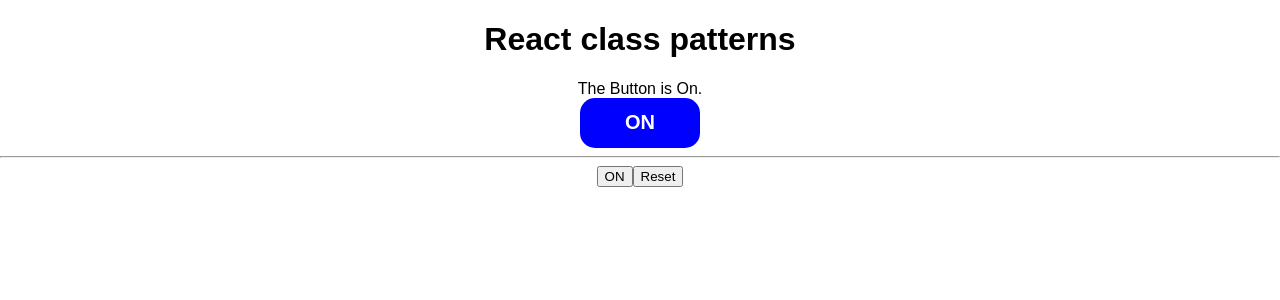
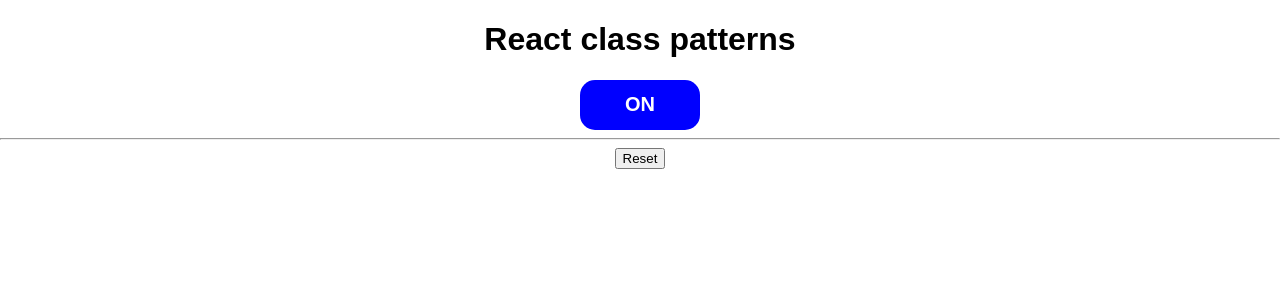
Before and after one commit to jayendra-sharan/react-class-patterns, a React (Create React App) app: page / in a window 1280 px wide. Shown: the top 300 px of the page. Built offline with nearby package versions, Linux system fonts and the light colour scheme.

Commit message:
state reducers

```diff
--- a/src/App.js
+++ b/src/App.js
@@ -1,41 +1,13 @@
 import './App.css';
-import RenderPropToggle from './RenderPropToggle';
-import Switch from './Switch';
+import Usage from './Usage';
 
 function App() {
-  const onToggle = (...args) => {
-    console.log("onToggle", ...args);
-  }
-  const onReset = (...args) => {
-    console.log("onReset", ...args);
-  }
-  const onButtonClick = () => {
-    alert("onButtonClick called");
-  }
-
-  return (
-    <div className="App">
-      <h1>React class patterns</h1>
-      <RenderPropToggle onToggle={onToggle} onReset={onReset}>
-        {({ on,reset, getTogglerProps }) => (
-          <div>
-            {on ? "The Button is On." : "The Button is Off"}
-            <Switch {...getTogglerProps({on})} />
-            <hr />
-            <button
-              {...getTogglerProps({
-                "aria-label": "custom-button",
-                id: "custom-button-id",
-                onClick: onButtonClick
-              })}
-
-            >{on ? "ON" : "OFF"}</button>
-            <button onClick={reset}>Reset</button>
-          </div>
-        )}
-      </RenderPropToggle>
-    </div>
-  );
+ return (
+  <div className='App'>
+    <h1>React class patterns</h1>
+    <Usage />
+  </div>
+ )
 }
 
 export default App;
--- a/src/RenderPropToggle.jsx
+++ b/src/RenderPropToggle.jsx
@@ -5,19 +5,28 @@
 class RenderPropToggle extends React.Component {
   static defaultProps = {
     onToggle: () => {},
-    renderUI: () => {}
+    renderUI: () => {},
+    initialOn: false,
   }
 
   toggle = () =>
-    this.setState(
+    this.internalSetstate(
       (currentState) => ({
         on: !currentState.on
       }),
       () => this.props.onToggle(this.state.on)
     );
 
-  initialState = { on: true }
+  initialState = { on: this.props.initialOn }
   state = this.initialState;
+
+  internalSetstate(changes, callback) {
+    this.setState(state => {
+      const changesObject = typeof changes === "function" ? changes(state) : changes;
+      const reducedChanges = this.props.stateReducer(state, changesObject)
+      return reducedChanges
+    }, callback);
+  }
 
   getStateAndHelpers = () => {
     return {
@@ -29,7 +38,9 @@
   }
 
   reset = () => {
-    this.setState(this.initialState);
+    this.internalSetstate(this.initialState, () => {
+      this.props.onReset(this.initialState)
+    });
   }
 
   getTogglerProps = ({onClick, ...props}) => {
--- /dev/null
+++ b/src/Usage.jsx
@@ -0,0 +1,61 @@
+import React from "react";
+import RenderPropToggle from "./RenderPropToggle";
+import Switch from "./Switch";
+
+class Usage extends React.Component {
+  initialState = {timesClicked: 0}
+  state = this.initialState
+
+  handleToggle = (...args) => {
+    this.setState(state => {
+      return {
+        timesClicked: state.timesClicked + 1,
+      }
+    }, () => {
+      console.log("onToggle", ...args)
+    })
+  }
+  handleReset = () => {
+    this.setState(this.initialState)
+  }
+  onButtonClick = () => {
+    alert("onButtonClick called");
+  }
+
+  stateReducer = (state, changes) => {
+    if (this.state.timesClicked >= 4) {
+      return {
+        ...changes,
+        on: false,
+      }
+    }
+    return changes;
+  }
+  render() {
+    const { timesClicked } = this.state;
+    return (
+      <RenderPropToggle
+        stateReducer={this.stateReducer}
+        onToggle={this.handleToggle}
+        onReset={this.handleReset}
+        initialOn
+      >
+        {({ on, reset, getTogglerProps }) => (
+          <div>
+            <Switch {...getTogglerProps({ on })} />
+            {
+              timesClicked > 4 ? 'Clicked too many times' : (
+                timesClicked > 0 ? `You clicked ${timesClicked} times` : null
+              )
+            }
+            <hr />
+            <button onClick={reset}>Reset</button>
+          </div>
+        )}
+      </RenderPropToggle>
+    );
+
+  }
+}
+
+export default Usage;
```
